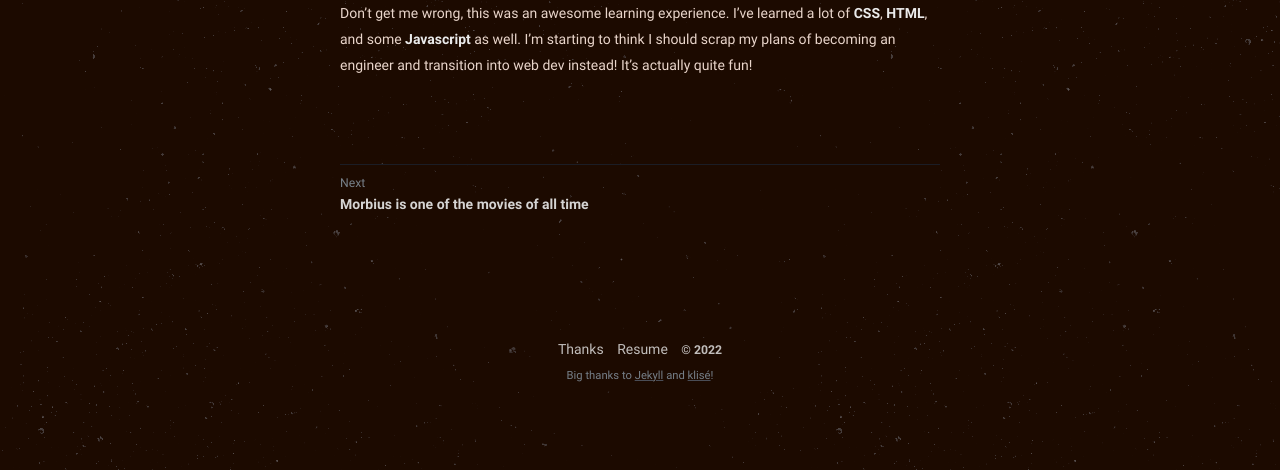
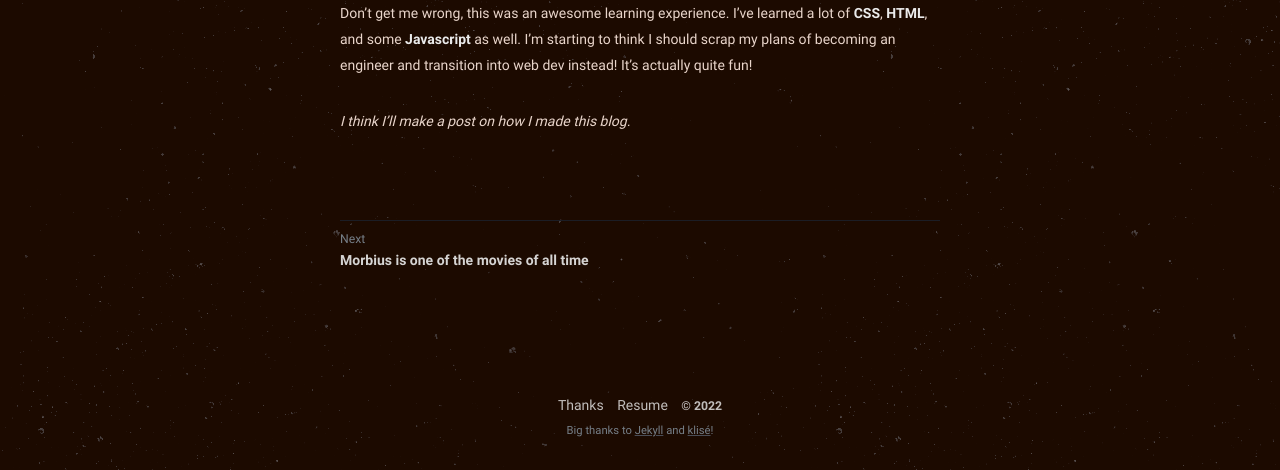
Before and after one commit to philippines69/carlcastroarchives, a Jekyll site: the page built from _posts/2022-06-28-my-first-post-finally.md, in a window 1280 px wide and 900 px high, scrolled down 1083 px, cut to the strip 430-900 px from the top of the window. Built offline with Jekyll 4.4.1, drawn with Linux system fonts in a browser that asks for light colours.

Commit message:
Update from Forestry.io philippines69 updated _posts/2022-06-28-my-first-post-finally.md

```diff
--- a/_posts/2022-06-28-my-first-post-finally.md
+++ b/_posts/2022-06-28-my-first-post-finally.md
@@ -16,3 +16,5 @@ But hey, you're reading this right now, so I guess it all worked out in the end!
 <figure> <img src="https://cdn.discordapp.com/attachments/993410728088305734/994097955193761892/brent-rambo-ok.gif" alt="Also me right now" style="width:600px;"> <figcaption>Fig. 2.0 - Also me right now</figcaption> </figure>
 
 Don't get me wrong, this was an awesome learning experience. I've learned a lot of **CSS**, **HTML**, and some **Javascript** as well. I'm starting to think I should scrap my plans of becoming an engineer and transition into web dev instead! It's actually quite fun!
+
+_I think I'll make a post on how I made this blog._
```
